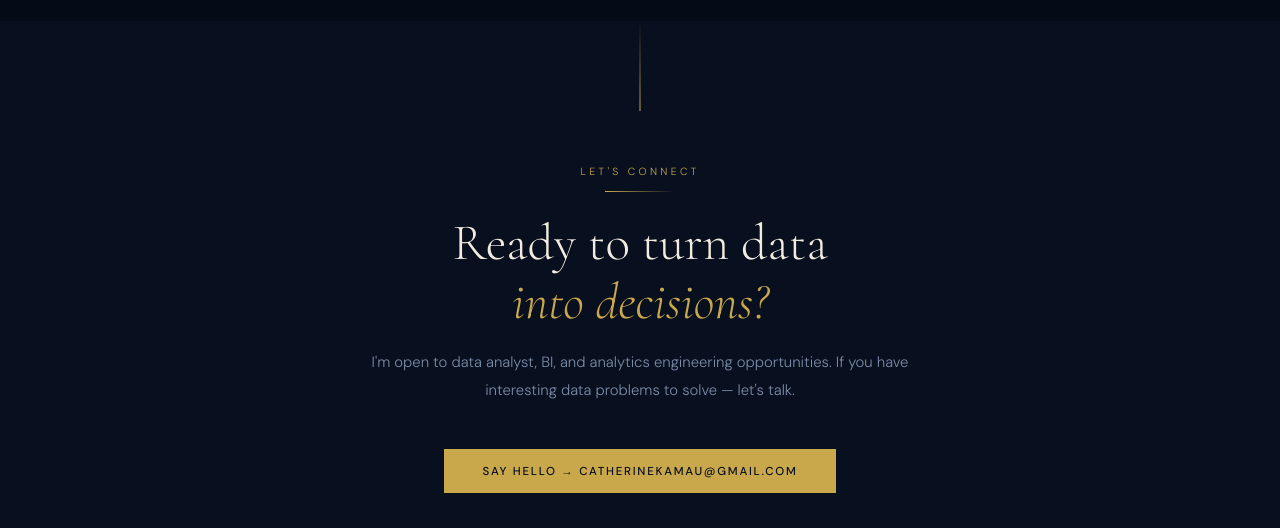
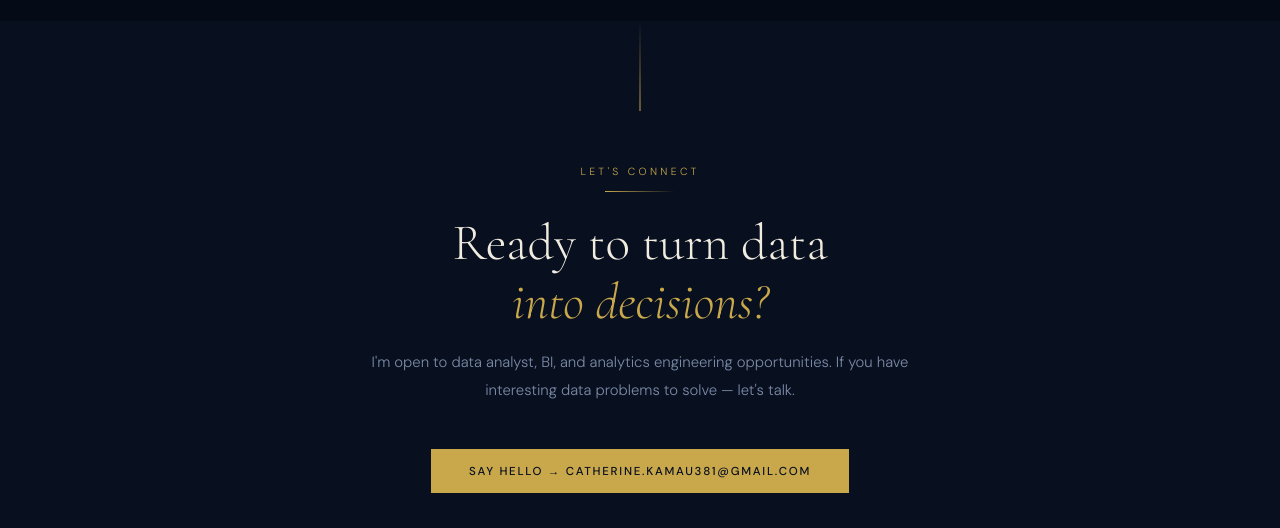
Before and after one commit to CATHERINEKAMAU/CATHERINE-KAMAU-DATA-ANALYST-PORTFOLIO, a plain HTML site: page index.html in a window 1280 px wide. Shown: the part 4746-5274 px from the top of the page. Drawn offline with nearby package versions, Linux system fonts and the light colour scheme.

Commit message:
Update index.html

```diff
--- a/index.html
+++ b/index.html
@@ -541,7 +541,7 @@
       I'm open to data analyst, BI, and analytics engineering opportunities.
       If you have interesting data problems to solve — let's talk.
     </p>
-    <a href="mailto:catherinekamau@gmail.com" class="btn-gold">Say Hello → catherinekamau@gmail.com</a>
+    <a href="mailto:catherinekamau@gmail.com" class="btn-gold">Say Hello → catherine.kamau381@gmail.com</a>
     <div class="socials">
       <a href="https://github.com/CATHERINEKAMAU" target="_blank" class="soc">
         <svg width="13" height="13" viewBox="0 0 24 24" fill="currentColor"><path d="M12 0c-6.626 0-12 5.373-12 12 0 5.302 3.438 9.8 8.207 11.387.599.111.793-.261.793-.577v-2.234c-3.338.726-4.033-1.416-4.033-1.416-.546-1.387-1.333-1.756-1.333-1.756-1.089-.745.083-.729.083-.729 1.205.084 1.839 1.237 1.839 1.237 1.07 1.834 2.807 1.304 3.492.997.107-.775.418-1.305.762-1.604-2.665-.305-5.467-1.334-5.467-5.931 0-1.311.469-2.381 1.236-3.221-.124-.303-.535-1.524.117-3.176 0 0 1.008-.322 3.301 1.23.957-.266 1.983-.399 3.003-.404 1.02.005 2.047.138 3.006.404 2.291-1.552 3.297-1.23 3.297-1.23.653 1.653.242 2.874.118 3.176.77.84 1.235 1.911 1.235 3.221 0 4.609-2.807 5.624-5.479 5.921.43.372.823 1.102.823 2.222v3.293c0 .319.192.694.801.576 4.765-1.589 8.199-6.086 8.199-11.386 0-6.627-5.373-12-12-12z"/></svg>
```
